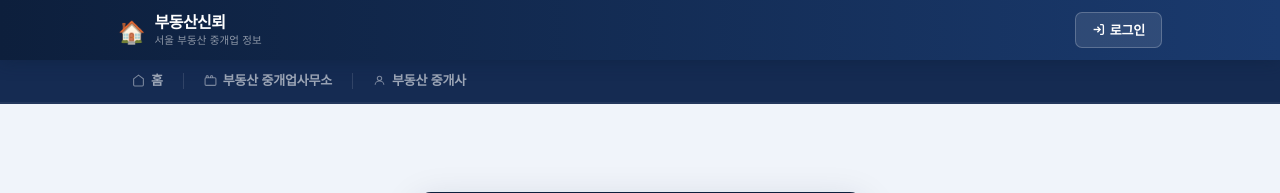
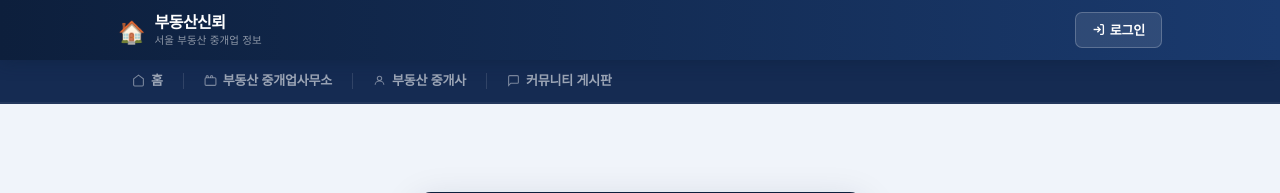
Before and after one commit to HYKIM8282/bootcamp_HY, a Django app: page /accounts/signup/ in a window 1280 px wide. Shown: the top 193 px of the page. Run offline with Django 5.2, Linux system fonts and the light colour scheme; some web fonts are replaced.

Commit message:
refactor(account): jwtLogout 인라인 스크립트 → static 파일로 분리
헤더 템플릿에 박혀있던 인라인 <script> 의 jwtLogout 함수를
static/js/account/logout.js 로 분리. 헤더에는 {% load static %} 추가 후
<script src="..."> 로 로드. 함께 네비게이션에 "커뮤니티 게시판"
링크도 추가.

```diff
--- a/templates/header.html
+++ b/templates/header.html
@@ -1,3 +1,4 @@
+{% load static %}
 <header class="main-header">
   <div class="mh-inner">
 
@@ -18,25 +19,7 @@
           {{ user.username }}
         </span>
         <button type="button" class="mh-auth__btn mh-auth__btn--logout" onclick="jwtLogout()">로그아웃</button>
-        <script>
-          async function jwtLogout() {
-            const access  = localStorage.getItem('access_token');
-            const refresh = localStorage.getItem('refresh_token') || '';
-            const headers = { 'Content-Type': 'application/json' };
-            if (access) headers['Authorization'] = 'Bearer ' + access;
-            try {
-              await fetch('/accounts/api/logout/', {
-                method: 'POST',
-                headers,
-                body: JSON.stringify({ refresh }),
-              });
-            } catch {}
-            localStorage.removeItem('access_token');
-            localStorage.removeItem('refresh_token');
-            localStorage.removeItem('username');
-            window.location.href = '/accounts/login/';
-          }
-        </script>
+        <script src="{% static 'js/account/logout.js' %}"></script>
       {% else %}
         <a href="{% url 'accounts:login' %}" class="mh-auth__btn mh-auth__btn--login">
           <svg width="13" height="13" viewBox="0 0 24 24" fill="none" stroke="currentColor" stroke-width="2.5"><path d="M15 3h4a2 2 0 012 2v14a2 2 0 01-2 2h-4"/><polyline points="10 17 15 12 10 7"/><line x1="15" y1="12" x2="3" y2="12"/></svg>
@@ -71,5 +54,12 @@
       부동산 중개사
     </a>
 
+    <span class="sn-sep"></span>
+
+    <a href="{% url 'community:board' %}" class="sn-link {% block nav_community %}{% endblock %}">
+      <svg width="13" height="13" viewBox="0 0 24 24" fill="none" stroke="currentColor" stroke-width="2"><path d="M21 15a2 2 0 01-2 2H7l-4 4V5a2 2 0 012-2h14a2 2 0 012 2z"/></svg>
+      커뮤니티 게시판
+    </a>
+
   </div>
 </nav>
```
Also changed, not shown: static/js/account/logout.js (added, +24 -0 lines).
